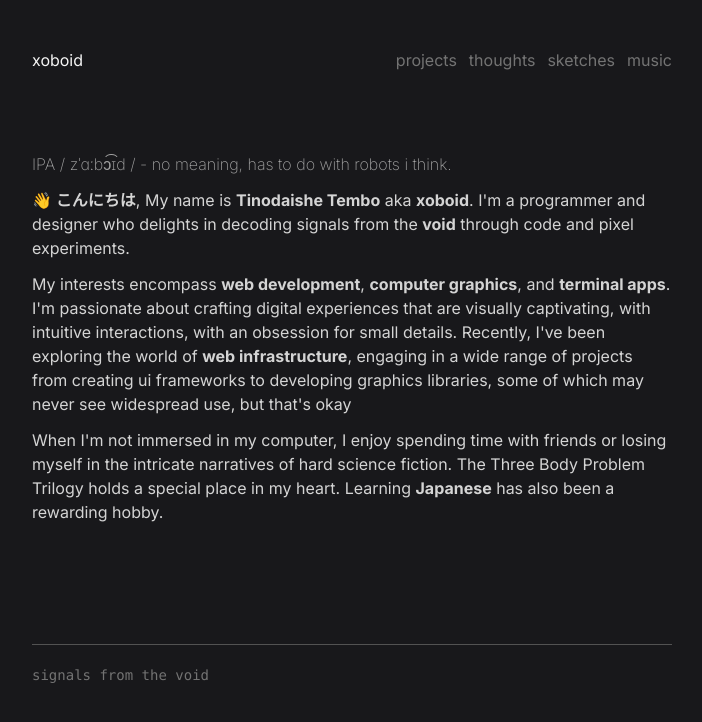
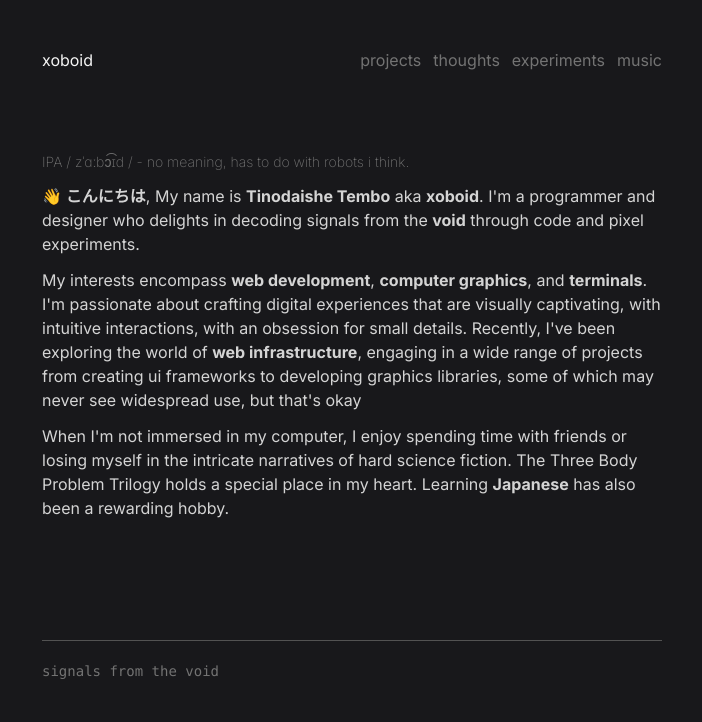
Before and after one commit to x0bd/the-void, a Next.js app: page / in a window 1280 px wide. Shown: the top 722 px of the page, without its empty margins (288-990 px from the left). Built offline with nearby package versions, Linux system fonts and the light colour scheme; some icons are missing.

Commit message:
ui fixes

```diff
--- a/app/sketches/page.tsx
+++ b/app/experiments/page.tsx
@@ -3,14 +3,14 @@ import Gallery from "@/components/Gallery";
 
 export const metadata: Metadata = {
 	title: "xoboid • experiments",
-	description: "3D Explorations | Generative Sketches | Graphics Experiments",
+	description: "art made by on a computer.",
 };
 
 const Art = () => {
 	return (
 		<main className="flex flex-col gap-10">
 			<h1 className="text-xl font-medium">
-				Fun Little Generative Sketches
+				Fun Little Experiments and Doodles
 			</h1>
 			<Gallery />
 		</main>
--- a/app/globals.css
+++ b/app/globals.css
@@ -23,17 +23,20 @@ article a {
 	@apply no-underline;
 }
 
-article h2,
 article h1 {
 	@apply mt-6 text-2xl no-underline text-neutral-200;
 }
 
-article h3 {
+article h2 {
 	@apply mt-4 text-xl no-underline text-neutral-200;
 }
 
+article h3 {
+	@apply mt-2 text-lg no-underline text-neutral-200;
+}
+
 article code {
-	@apply w-full font-mono font-semibold text-zinc-100;
+	@apply w-full rounded-sm font-mono bg-zinc-700 font-semibold text-zinc-100;
 }
 
 article a {
--- a/app/layout.tsx
+++ b/app/layout.tsx
@@ -8,7 +8,7 @@ const inter = Inter({ subsets: ["latin"] });
 
 export const metadata: Metadata = {
 	title: "xoboid",
-	description: "programmer | designer | dreamer",
+	description: "i own a computer",
 };
 
 export default function RootLayout({
@@ -18,7 +18,7 @@ export default function RootLayout({
 }>) {
 	return (
 		<html className={inter.className} lang="en">
-			<body className="bg-zinc-900 text-neutral-200 sm:w-full mx-auto flex min-h-screen max-w-[720px] flex-col gap-9 px-10 py-5 text-base md:gap-20 md:py-12">
+			<body className="bg-zinc-900 text-neutral-200 sm:w-full mx-auto flex min-h-screen max-w-[700px] flex-col gap-9 px-10 py-5 text-base md:gap-20 md:py-12">
 				<Header />
 				<div>{children}</div>
 				<Footer />
--- a/app/page.tsx
+++ b/app/page.tsx
@@ -1,14 +1,9 @@
-"use client";
-
-import { Icon } from "@iconify/react";
-import Link from "next/link";
-
 export default function Home() {
 	return (
 		<main className="mb-10 flex flex-col gap-10 text-neutral-300">
 			<div className="flex flex-col gap-2 md:flex-row-reverse md:justify-end md:gap-12">
 				<div className="flex flex-col gap-3">
-					<h2 className="font-extralight text-base text-neutral-400">
+					<h2 className="font-extralight text-sm text-neutral-500">
 						IPA / zˈɑːbɔ͡ɪd / - no meaning, has to do with robots i
 						think.
 					</h2>
@@ -23,7 +18,7 @@ export default function Home() {
 					<p>
 						My interests encompass <strong>web development</strong>,{" "}
 						<strong>computer graphics</strong>, and{" "}
-						<strong>terminal apps</strong>. I'm passionate about
+						<strong>terminals</strong>. I'm passionate about
 						crafting digital experiences that are visually
 						captivating, with intuitive interactions, with an
 						obsession for small details. Recently, I've been
--- a/app/posts/page.tsx
+++ b/app/posts/page.tsx
@@ -5,8 +5,7 @@ export const revalidate = 0;
 
 export const metadata: Metadata = {
 	title: "xoboid • thoughts",
-	description:
-		"Notes, Thoughts and Ideas on Stuff You can do with a computer",
+	description: "thoughts on stuff you can do on a a computer.",
 };
 
 const page = () => {
--- a/app/projects/page.tsx
+++ b/app/projects/page.tsx
@@ -1,4 +1,10 @@
 import ProjectCard from "@/components/ProjectCard";
+import { Metadata } from "next";
+
+export const metadata: Metadata = {
+	title: "xoboid • projects",
+	description: "i own a computer",
+};
 
 const Projects = () => {
 	return (
--- a/components/Gallery.tsx
+++ b/components/Gallery.tsx
@@ -3,7 +3,7 @@ import ImageContainer from "./ImageContainer";
 
 const Gallery = () => {
 	return (
-		<div className="p-3 px-0 bg-zinc-300 rounded-md grid grid-cols-gallery auto-rows-[10px]">
+		<div className="p-3 m-0 px-0 bg-zinc-300 rounded-md grid grid-cols-gallery auto-rows-[10px]">
 			{images.map((image, index) => (
 				<ImageContainer key={index} photo={image} />
 			))}
--- a/components/Header.tsx
+++ b/components/Header.tsx
@@ -41,13 +41,13 @@ const Header = () => {
 				</Link>
 				<Link
 					className={
-						pathname === "/sketches"
+						pathname === "/experiments"
 							? "text-neutral-100 hover:text-neutral-100"
 							: "hover:text-neutral-100"
 					}
-					href="/sketches"
+					href="/experiments"
 				>
-					sketches
+					experiments
 				</Link>
 				<Link
 					className={
--- a/components/ImageContainer.tsx
+++ b/components/ImageContainer.tsx
@@ -8,24 +8,24 @@ type Props = {
 
 export default function ImageContainer({ photo }: Props) {
 	const widthHeightRatio = photo.height / photo.width;
-	const galleryHeight = Math.ceil(300 * widthHeightRatio);
+	const galleryHeight = Math.ceil(297 * widthHeightRatio);
 	const photoSpans = Math.ceil(galleryHeight / 10) + 1;
 
 	return (
 		<div
-			className="w-[300px] justify-self-center"
+			className="w-[297px] m-0 p-0 justify-self-center"
 			style={{ gridRow: `span ${photoSpans}` }}
 		>
-			<div className="grid gap place-content-center overflow-hidden group">
+			<div className="grid place-content-center p-0 m-0 overflow-hidden group">
 				<Link href={photo.link} target="_blank">
 					<Image
 						src={photo.src}
 						alt={photo.alt}
 						width={photo.width}
 						height={photo.height}
-						sizes="300px"
+						sizes="297px"
 						priority
-						className="rounded-md object-cover hover:cursor-pointer hover:opacity-75"
+						className="rounded-md object-cover hover:cursor-pointer hover:opacity-95"
 					/>
 				</Link>
 			</div>
```
